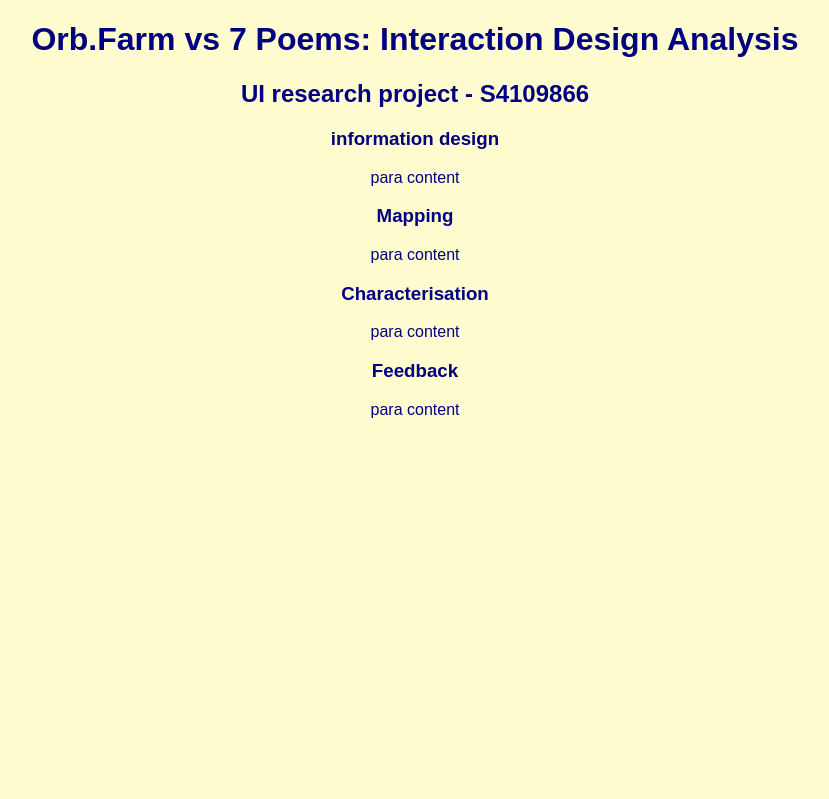
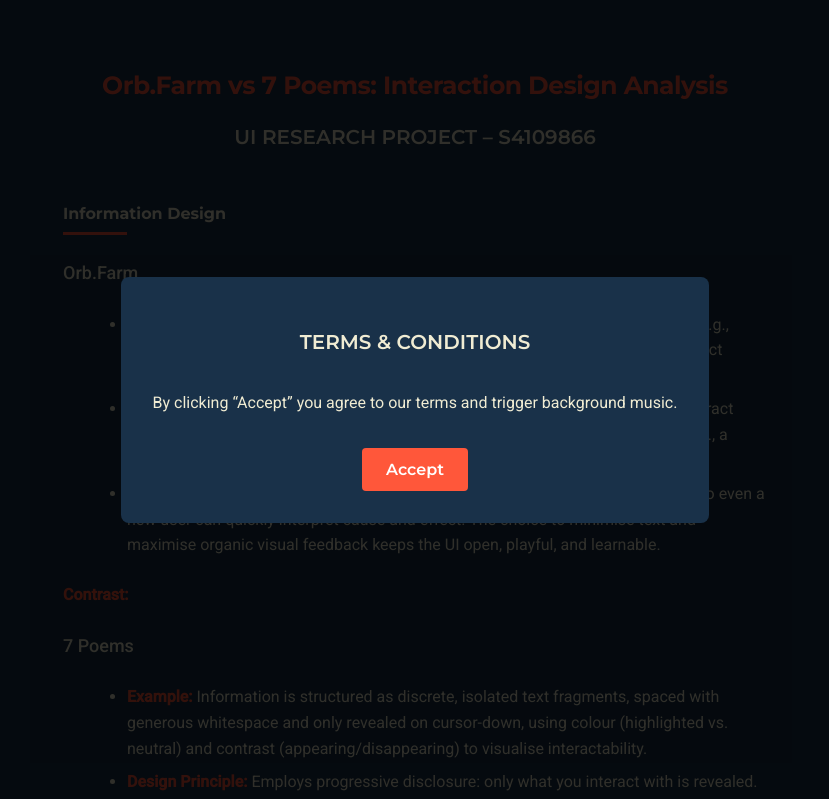
Before and after one commit to sonny4sonny/AT1-IDD, a plain HTML site: page index.html in a window 1280 px wide. Shown: the top 799 px of the page, without its empty margins (225-1054 px from the left). Drawn offline with Linux system fonts and the light colour scheme.

Commit message:
added css and music

```diff
--- a/index.html
+++ b/index.html
@@ -4,38 +4,123 @@
   <meta charset="UTF-8">
   <meta name="viewport" content="width=device-width, initial-scale=1.0">
   <title>IDD AT1</title>
-  <style>
-    body {
-      background-color: #FFFDD0;
-      color: #000080;
-      margin: 0;
-      font-family: sans-serif;
-    }
-    h1, h2, h3, h4, h5, h6, p {
-      text-align: center;
-      color: inherit;
-    }
-    p, strong {
-      color: inherit;
-    }
-  </style>
+
+
+  <link href="https://fonts.googleapis.com/css2?family=Montserrat:wght@600;700&family=Roboto:wght@400;500&display=swap" rel="stylesheet">
+
+
+  <link rel="stylesheet" href="style.css">
 </head>
 <body>
-  <h1>Orb.Farm vs 7 Poems: Interaction Design Analysis</h1>
-  <h2>UI research project - S4109866</h2>
 
-  <h3>information design</h3>
- <p>para content</p>
-
- <h3>Mapping</h3>
- <p>para content</p>
-
- <h3>Characterisation</h3>
- <p>para content</p>
-
- <h3>Feedback</h3>
- <p>para content</p>
+  <div id="terms-modal">
+    <div class="modal-content">
+      <h2>Terms & Conditions</h2>
+      <p>By clicking “Accept” you agree to our terms and trigger background music.</p>
+      <button id="accept-btn" class="btn-accept">Accept</button>
+    </div>
+  </div>
 
 
+  <audio id="bg-music" src="bg-music.mp3" preload="auto"></audio>
+
+  <h1>Orb.Farm vs 7 Poems: Interaction Design Analysis</h1>
+  <h2>UI research project – S4109866</h2>
+
+  <section>
+    <h3>Information Design</h3>
+
+    <h4>Orb.Farm</h4>
+    <ul>
+      <li><strong>Example:</strong> The state of the ecosystem is communicated primarily through colour (e.g., green for algae, tan for sand, blue for water), size (all materials are small but distinct shapes and movement), and proximity (clusters = relationships).</li>
+      <li><strong>Design Principle:</strong> Leverages visual hierarchy (Soegaard): elements that change attract attention (contrast, movement), while repetition and proximity signal grouping (e.g., a patch of algae).</li>
+      <li><strong>Rationale:</strong> The designer’s aim is mastering complexity through clear visual cues, so even a new user can quickly interpret cause and effect. The choice to minimise text and maximise organic visual feedback keeps the UI open, playful, and learnable.</li>
+    </ul>
+
+    <p><strong>Contrast:</strong></p>
+
+    <h4>7 Poems</h4>
+    <ul>
+      <li><strong>Example:</strong> Information is structured as discrete, isolated text fragments, spaced with generous whitespace and only revealed on cursor-down, using colour (highlighted vs. neutral) and contrast (appearing/disappearing) to visualise interactability.</li>
+      <li><strong>Design Principle:</strong> Employs progressive disclosure: only what you interact with is revealed. Whitespace and alignment give each fragment room to breathe, slowing reading and heightening users’ intention.</li>
+      <li><strong>Rationale:</strong> The designer’s logic is poetic—information is earned, not given. The UI creates intimacy, inviting readers to compose their experience by uncovering subjective meaning.</li>
+    </ul>
+  </section>
+
+  <section>
+    <h3>Mapping</h3>
+
+    <h4>Orb.Farm</h4>
+    <ul>
+      <li><strong>Example:</strong> Adding water by “painting” on the tank directly changes the visible simulation. The mapping is 1:1—where you click is where things happen.</li>
+      <li><strong>Design Principle:</strong> Natural mapping (Norman): spatial actions produce spatial results, reducing ambiguity. The affordance is immediate, control and effect are linked visually and physically.</li>
+      <li><strong>Rationale:</strong> This transparency makes the system legible and experiment-friendly—mistakes and discoveries both feel reasonable.</li>
+    </ul>
+
+    <p><strong>Direct contrast:</strong> Orb.Farm = literal, transparent mapping.</p>
+
+    <h4>7 Poems</h4>
+    <ul>
+      <li><strong>Example:</strong> Interacting with a line of poetry reveals a fragment, breaking linear flow and using mapping to create a sense of exploration or narrative surprise.</li>
+      <li><strong>Design Principle:</strong> Metaphoric mapping: actions are mapped to user reveals, not fixed locations or physical models.</li>
+      <li><strong>Rationale:</strong> The mapping is interpretive and ambiguous, echoing the non-linear, subjective experience of reading a poem.</li>
+    </ul>
+  </section>
+
+  <section>
+    <h3>Characterisation</h3>
+
+    <h4>Orb.Farm</h4>
+    <ul>
+      <li><strong>Example:</strong> The “character” of each species emerges through movement, behaviour, and visual context—predators dart, algae bloom, each with its own rhythm. Pixel art texture unifies style.</li>
+      <li><strong>Rationale:</strong> Character is emergent, not assigned—meaning comes from the system’s performance, not an imposed narrative.</li>
+    </ul>
+
+    <p><strong>Direct contrast:</strong> Orb.Farm’s characters are ecosystem agents.</p>
+
+    <h4>7 Poems</h4>
+    <ul>
+      <li><strong>Example:</strong> Characterisation happens through how words read and the harmony of sound, building in layers as the poem unfolds. Each fragment feels like it has its own voice.</li>
+      <li><strong>Rationale:</strong> The UI treats text as performance—character emerges through interactions.</li>
+    </ul>
+  </section>
+
+  <section>
+    <h3>Feedback</h3>
+
+    <h4>Orb.Farm</h4>
+    <ul>
+      <li><strong>Example:</strong> Pouring too much salt makes water cloud instantly and life-forms die, a high-contrast signal of error—no warning, just consequence.</li>
+      <li><strong>Rationale:</strong> Immediate, sometimes harsh feedback teaches users the system’s logic through direct experience—“real” ecology, “real” outcomes.</li>
+    </ul>
+
+    <p><strong>Direct contrast:</strong> Orb.Farm = immediate, visceral feedback.</p>
+
+    <h4>7 Poems</h4>
+    <ul>
+      <li><strong>Example:</strong> Clicking reveals new lines or cancels others—feedback is slow, gentle, and reversible.</li>
+      <li><strong>Rationale:</strong> Feedback is designed to be meditative, encouraging pause, reflection, and gentle exploration.</li>
+    </ul>
+  </section>
+
+  <section>
+    <h3>Summary</h3>
+    <p>Both UIs embody their context: Orb.Farm’s is about accessible complexity and transparent systems, while 7 Poems is about poetic ambiguity and reader agency. The differences in information design, mapping, characterisation, and feedback are not just aesthetic—they reflect fundamentally different philosophies about what an interface should be.</p>
+  </section>
+
+  <script>
+    const modal = document.getElementById('terms-modal');
+    const btn   = document.getElementById('accept-btn');
+    const audio = document.getElementById('bg-music');
+
+    window.addEventListener('load', () => {
+      modal.style.display = 'flex';
+    });
+
+    btn.addEventListener('click', () => {
+      modal.style.display = 'none';
+      audio.play();
+    });
+  </script>
 </body>
 </html>
--- /dev/null
+++ b/style.css
@@ -0,0 +1,126 @@
+:root {
+  --bg: #193149;
+  --text: #f0ecd3;
+  --accent: #ff573a;
+  --base: 1rem;
+  --scale-ratio: 1.25;
+  --heading: 'Montserrat', sans-serif;
+  --body: 'Roboto', sans-serif;
+}
+
+*, *::before, *::after {
+  box-sizing: border-box;
+}
+
+body {
+  background: var(--bg);
+  color: var(--text);
+  font-family: var(--body);
+  line-height: 1.6;
+  margin: 0 auto;
+  max-width: 800px;
+  padding: 2rem;
+}
+
+h1 {
+  font-family: var(--heading);
+  font-size: calc(var(--base) * var(--scale-ratio) * var(--scale-ratio));
+  color: var(--accent);
+  text-align: center;
+  margin-bottom: 0.5rem;
+  letter-spacing: -0.5px;
+}
+
+h2 {
+  font-family: var(--heading);
+  font-size: calc(var(--base) * var(--scale-ratio));
+  text-align: center;
+  text-transform: uppercase;
+  margin-bottom: 2rem;
+  font-weight: 600;
+}
+
+h3 {
+  font-family: var(--heading);
+  font-size: var(--base);
+  margin-top: 3rem;
+  position: relative;
+  padding-bottom: 0.5rem;
+}
+
+h3::after {
+  content: '';
+  position: absolute;
+  left: 0;
+  bottom: 0;
+  width: 4rem;
+  height: 3px;
+  background: var(--accent);
+}
+
+h4 {
+  margin-top: 1.5rem;
+  font-size: calc(var(--base) * var(--scale-ratio) * 0.9);
+  font-weight: 500;
+}
+
+ul {
+  margin: 0.5rem 0 1.5rem 1.5rem;
+}
+
+li + li {
+  margin-top: 0.5rem;
+}
+
+strong {
+  color: var(--accent);
+}
+
+section {
+  margin-bottom: 2rem;
+  padding-bottom: 1.5rem;
+  border-bottom: 1px solid rgba(240, 236, 211, 0.2);
+}
+
+/* ——— Terms & Music Modal ——— */
+#terms-modal {
+  position: fixed;
+  top: 0; left: 0;
+  width: 100vw; height: 100vh;
+  background: rgba(0,0,0,0.8);
+  display: none;
+  align-items: center;
+  justify-content: center;
+  z-index: 9999;
+}
+
+.modal-content {
+  background: var(--bg);
+  color: var(--text);
+  padding: 2rem;
+  max-width: 90%;
+  text-align: center;
+  border-radius: 8px;
+}
+
+.btn-accept {
+  margin-top: 1rem;
+  padding: 0.75rem 1.5rem;
+  font-family: var(--heading);
+  font-size: 1rem;
+  background: var(--accent);
+  color: #fff;
+  border: none;
+  border-radius: 4px;
+  cursor: pointer;
+}
+
+.btn-accept:hover {
+  opacity: 0.9;
+}
+
+@media (min-width: 768px) {
+  body {
+    padding: 3rem;
+  }
+}
```
Also changed, not shown: 1 other file.
